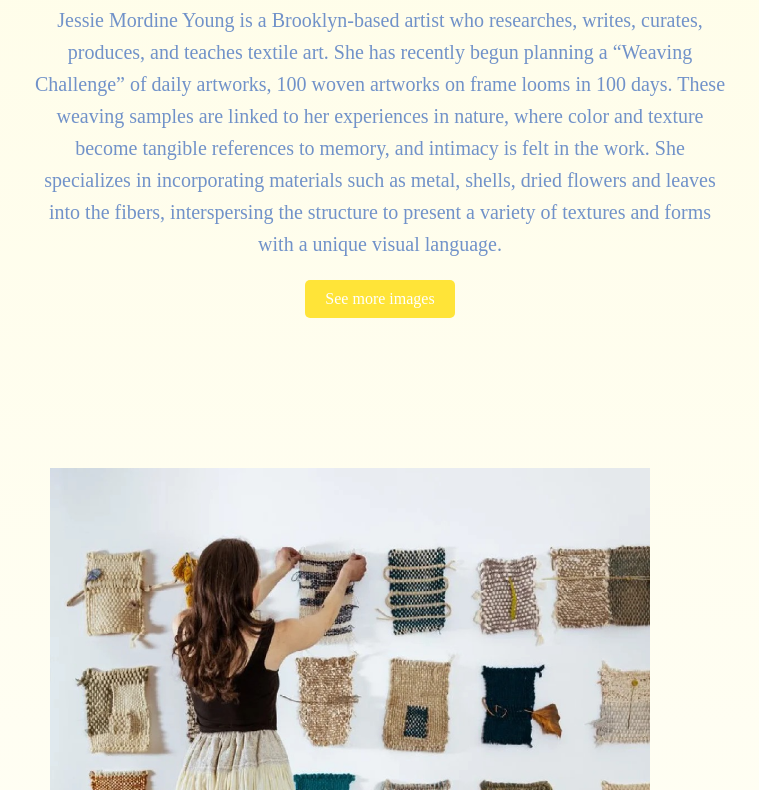
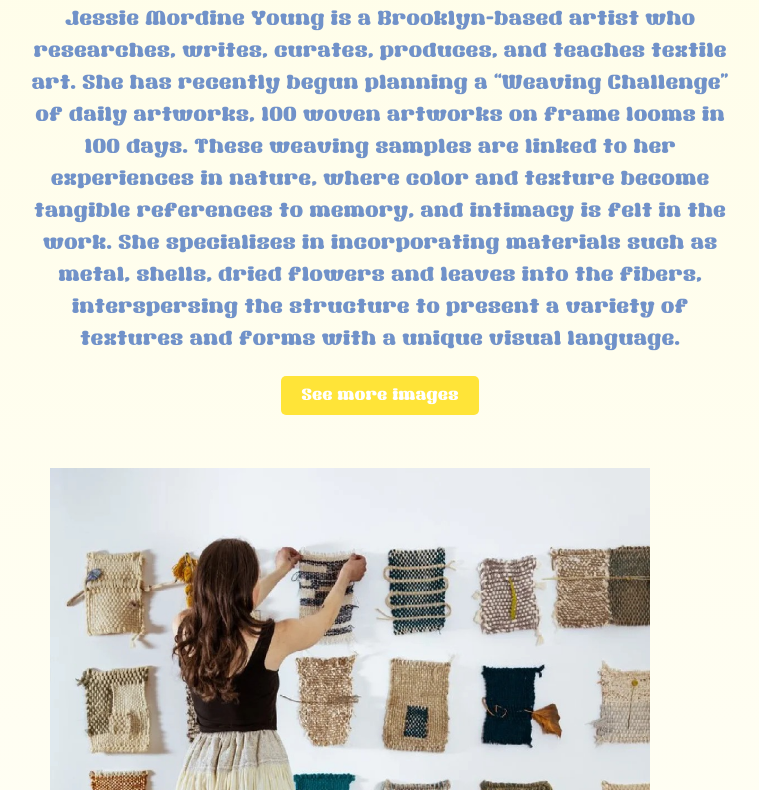
Before and after one commit to ElsaWang6/harmonic-collection, a plain HTML site: page entry7/index.html in a window 1280 px wide. Shown: the part 302-1092 px from the top of the page, without its empty margins (240-999 px from the left). Drawn offline with Linux system fonts and the light colour scheme.

Commit message:
Added font face

```diff
--- a/entry7/index.html
+++ b/entry7/index.html
@@ -6,6 +6,11 @@
     <title>Jessie Mordine Young</title>
     <link rel="icon" href="favicon4.ico" type="image/x-icon">
     <style>
+
+        @font-face {
+            font-family: "Syouwa Retro Pop";
+            src: url(/entry7/SyouwaRetroPop-ygLm.ttf);
+        }
         body {
             margin: 0;
             padding: 0;
```
Also changed, not shown: newentry2/index.html (added), newentry2/艺术欣赏•编织｜日本艺术家Shoko FUKUDA_10_TPOE_来自小红书网页版.jpg (added), newentry2/艺术欣赏•编织｜日本艺术家Shoko FUKUDA_12_TPOE_来自小红书网页版.jpg (added), newentry2/艺术欣赏•编织｜日本艺术家Shoko FUKUDA_14_TPOE_来自小红书网页版.jpg (added), newentry2/艺术欣赏•编织｜日本艺术家Shoko FUKUDA_15_TPOE_来自小红书网页版.jpg (added), newentry2/艺术欣赏•编织｜日本艺术家Shoko FUKUDA_17_TPOE_来自小红书网页版.jpg (added), newentry2/艺术欣赏•编织｜日本艺术家Shoko FUKUDA_2_TPOE_来自小红书网页版.jpg (added), newentry2/艺术欣赏•编织｜日本艺术家Shoko FUKUDA_5_TPOE_来自小红书网页版.jpg (added), newentry2/艺术欣赏•编织｜日本艺术家Shoko FUKUDA_6_TPOE_来自小红书网页版.jpg (added), newentry2/艺术欣赏•编织｜日本艺术家Shoko FUKUDA_9_TPOE_来自小红书网页版.jpg (added), 2 other files.
